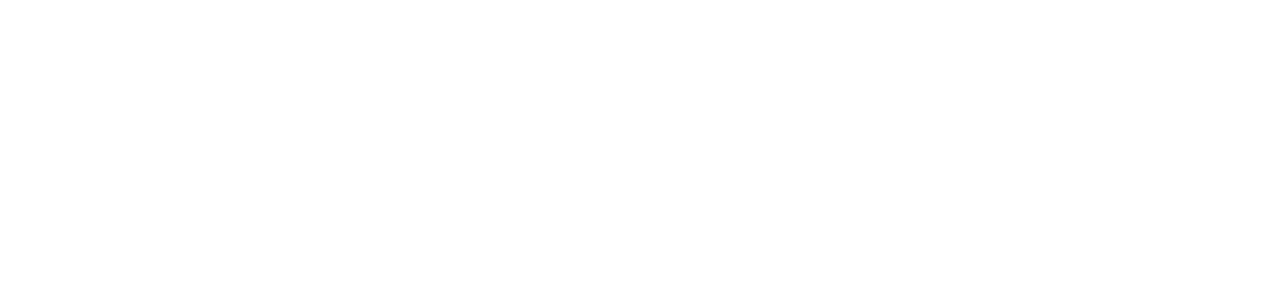
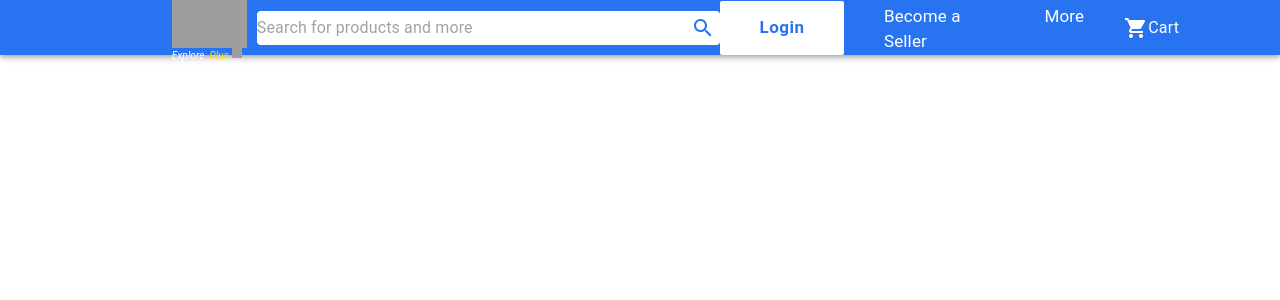
Before and after one commit to vivekgoswami934/Flipkart-Clone-FStack, a React (Create React App) app in the folder client/: page / in a window 1280 px wide. Shown: the top 300 px of the page. Built offline with nearby package versions, Linux system fonts and the light colour scheme; grey boxes are pictures that could not be loaded.

Commit message:
navbar completed for desktop

```diff
--- a/client/package.json
+++ b/client/package.json
@@ -3,6 +3,10 @@
   "version": "0.1.0",
   "private": true,
   "dependencies": {
+    "@emotion/react": "^11.10.4",
+    "@emotion/styled": "^11.10.4",
+    "@mui/icons-material": "^5.10.6",
+    "@mui/material": "^5.10.8",
     "@testing-library/jest-dom": "^5.16.5",
     "@testing-library/react": "^13.4.0",
     "@testing-library/user-event": "^13.5.0",
--- a/client/src/App.js
+++ b/client/src/App.js
@@ -1,12 +1,9 @@
-import logo from './logo.svg';
-import './App.css';
+import Header from "./Components/Header/Header";
 
 function App() {
-  return (
-    <div className="App">
-
-    </div>
-  );
+  return <div>
+    <Header/>
+  </div>;
 }
 
 export default App;
--- /dev/null
+++ b/client/src/Components/Header/Header.jsx
@@ -0,0 +1,52 @@
+import { AppBar, Box, styled, Toolbar, Typography } from "@mui/material";
+
+import React from "react";
+import NavButton from "./NavButton";
+import Search from "./Search";
+
+const StyledHeader = styled(AppBar)`
+  background: #2874f0;
+  height: 55px;
+`;
+const LogoBox = styled(Box)`
+  margin-left: 12%;
+  line-height: 0;
+`;
+const SubHeading = styled(Typography)`
+  font-size: 10px;
+  font-style: italic;
+`;
+
+const SubLogo = styled("img")({
+  width: 10,
+  height: 10,
+  marginLeft:3
+});
+
+const Header = () => {
+  const logo =
+    "https://static-assets-web.flixcart.com/www/linchpin/fk-cp-zion/img/flipkart-plus_8d85f4.png";
+  const subURLlogo =
+    "https://static-assets-web.flixcart.com/www/linchpin/fk-cp-zion/img/plus_aef861.png";
+
+  return (
+    <StyledHeader>
+      <Toolbar style={{ minHeight: 55}}>
+        <LogoBox>
+          <img src={logo} alt="logo" style={{ width: 75 }} />
+          <Box style={{display:"flex"}}>
+            <SubHeading>
+              Explore&nbsp;
+              <Box component="span" style={{ color: "#FFe500" }}> Plus </Box>
+            </SubHeading>
+            <SubLogo src={subURLlogo} alt="sublogo" />
+          </Box>
+        </LogoBox>
+        <Search />
+        <NavButton />
+      </Toolbar>
+    </StyledHeader>
+  );
+};
+
+export default Header;
--- /dev/null
+++ b/client/src/Components/Header/NavButton.jsx
@@ -0,0 +1,44 @@
+import { Box, Button, Typography, styled } from "@mui/material";
+import React from "react";
+import ShoppingCartIcon from "@mui/icons-material/ShoppingCart";
+
+const Wrapper = styled(Box)`
+  display: flex;
+  margin: 0 3% 0 auto;
+  & > button,
+  & > p,
+  & div {
+    margin-right: 40px;
+    font-size: 17px;
+    align-items: center;
+  }
+`;
+
+const Container = styled(Box)`
+  display: flex;
+`;
+
+const LoginButton = styled(Button)`
+  color: #2874f0;
+  background: #fff;
+  text-transform: none;
+  padding: 4px 40px;
+  border-radius: 2px;
+  box-shadow: none;
+  font-weight: 620;
+`;
+const NavButton = () => {
+  return (
+    <Wrapper>
+      <LoginButton variant="contained">Login</LoginButton>
+      <Typography style={{ marginTop: "3px" }}>Become a Seller</Typography>
+      <Typography style={{ marginTop: "3px" }}>More</Typography>
+      <Container>
+        <ShoppingCartIcon />
+        <Typography>Cart</Typography>
+      </Container>
+    </Wrapper>
+  );
+};
+
+export default NavButton;
--- /dev/null
+++ b/client/src/Components/Header/Search.jsx
@@ -0,0 +1,38 @@
+import { InputBase, styled, Box } from "@mui/material";
+import SearchIcon from "@mui/icons-material/Search";
+import React from "react";
+
+const SearchBoxContainer = styled(Box)`
+  background: #fff;
+  width: 38%;
+  border-radius: 4px;
+  margin-left: 10px;
+  display: flex;
+`;
+
+const Input = styled(InputBase)`
+  width: 100%;
+  font-size: unset;
+`;
+
+const SearchIconWrapper = styled(Box)`
+  margin-left: auto;
+  padding: 5px;
+  display: flex;
+  color: #2874f0;;
+`;
+
+const Search = () => {
+  return (
+    <>
+      <SearchBoxContainer>
+        <Input placeholder="Search for products and more" />
+        <SearchIconWrapper>
+          <SearchIcon />
+        </SearchIconWrapper>
+      </SearchBoxContainer>
+    </>
+  );
+};
+
+export default Search;
```
Also changed, not shown: 1 other file (tests, documents, lock files or other folders).
